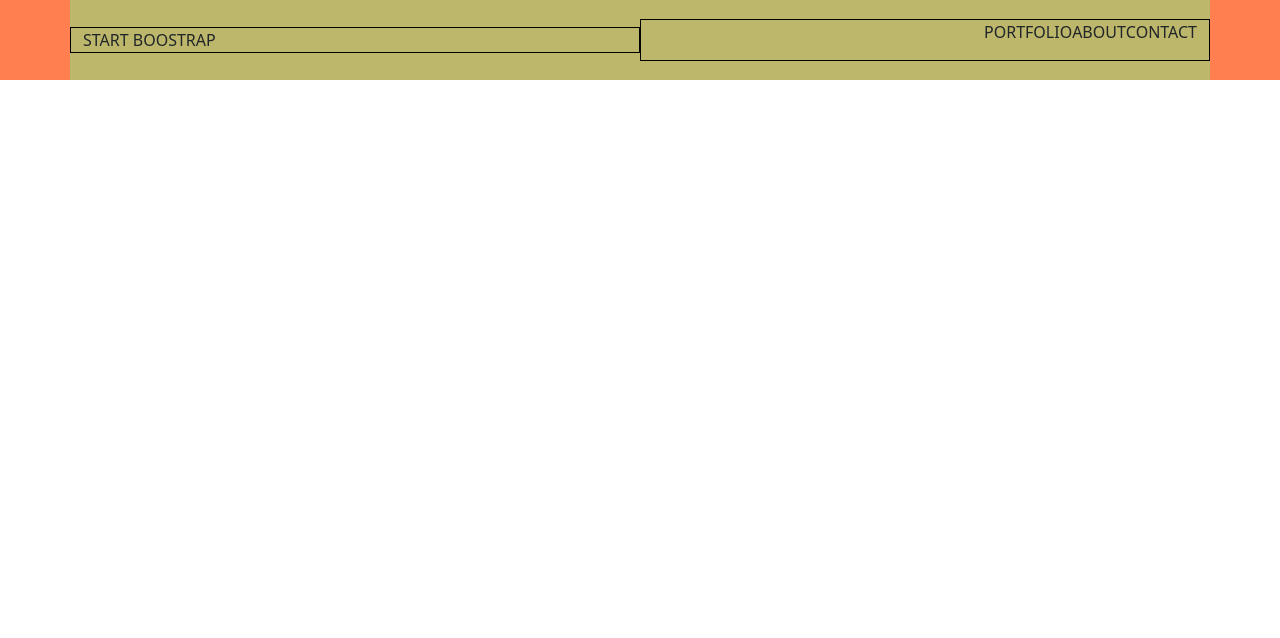
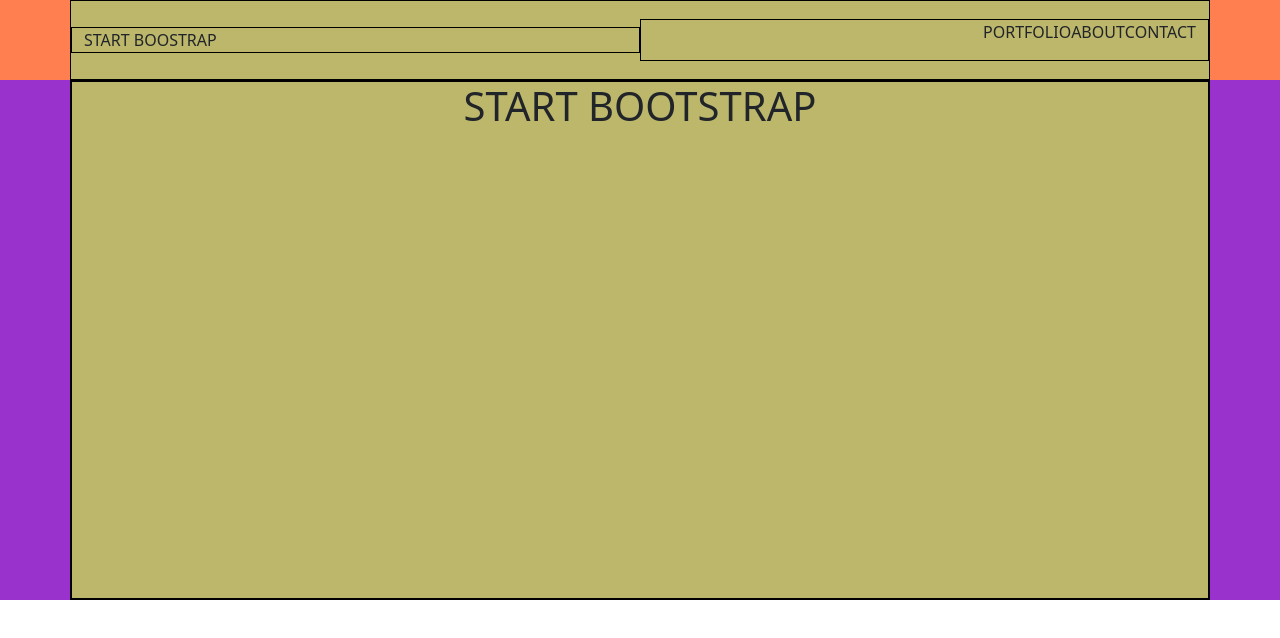
Before and after one commit to giorgia-rondinelli/html-css-bootstrap-freelancer, a plain HTML site: page index.html in a window 1280 px wide. Drawn offline with nearby package versions, Linux system fonts and the light colour scheme.

Commit message:
[add] section start

```diff
--- a/css/style.css
+++ b/css/style.css
@@ -1,5 +1,9 @@
 .container{
   background-color: darkkhaki;
+  border: 1px solid black;
+}
+section{
+  background-color:darkorchid;
 }
 
 header{
@@ -14,3 +18,9 @@ header{
 li{
   list-style: none;
 }
+
+
+.start{
+  padding-top: 80px;
+  height: 600px;
+}
--- a/index.html
+++ b/index.html
@@ -27,7 +27,27 @@
     </div>
   </header>
 
-  <main></main>
+  <main>
+
+    <section class="start">
+      <div class="container h-100 ">
+        <div class="row h-100 text-center  ">
+          <div class="col  ">
+            <div class="image"></div>
+            <h1>START BOOTSTRAP</h1>
+            <div></div>
+            <div></div>
+          </div>
+
+        </div>
+      </div>
+
+      </div>
+
+    </section>
+
+
+  </main>
 
   <footer></footer>
 
```
